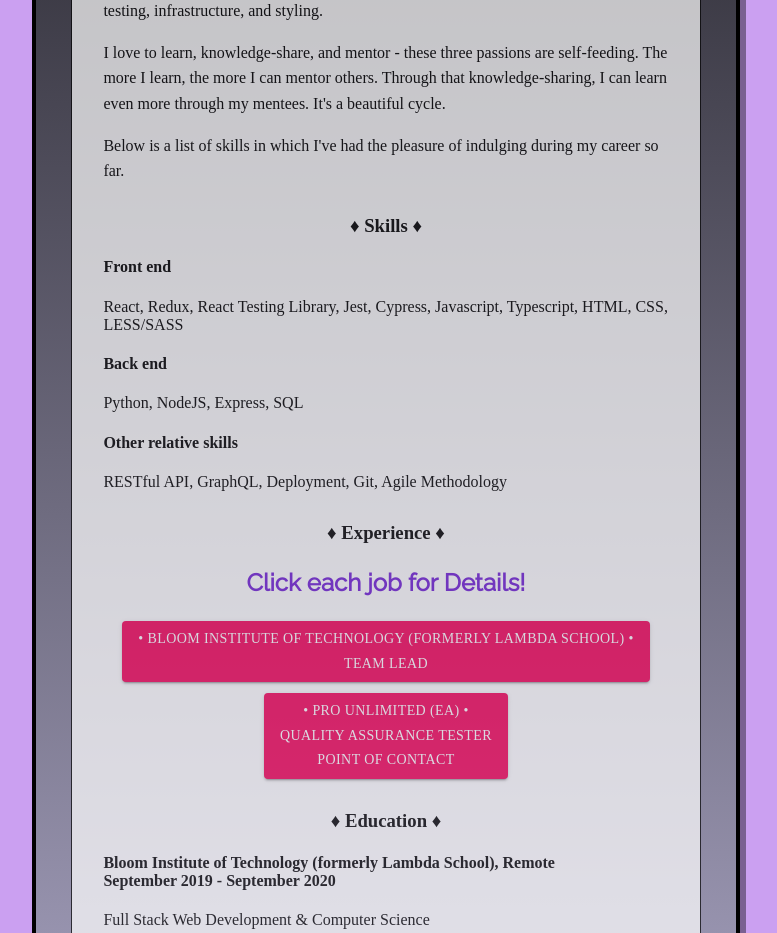
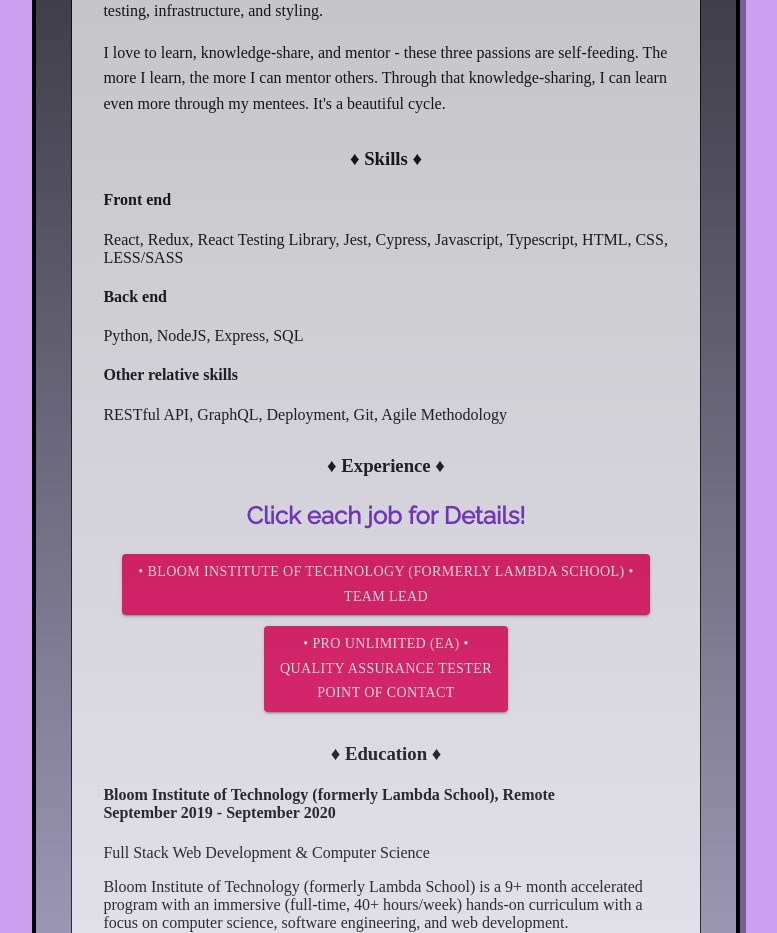
Before and after one commit to lyndsiWilliams/portfolio-2020, a React (Create React App) app in the folder portfolio/: page / in a window 1280 px wide. Shown: the part 980-1913 px from the top of the page, without its empty margins (254-1031 px from the left). Built offline with nearby package versions, Linux system fonts and the light colour scheme; a web font is replaced by a local one.

Commit message:
Rewording intro

```diff
--- a/portfolio/src/components/Home.js
+++ b/portfolio/src/components/Home.js
@@ -19,7 +19,6 @@
             <section className='intro-text' >
               <p>I am a front end-leaning full-stack software engineer. I have a passion for accessibility, testing, infrastructure, and styling.</p>
               <p>I love to learn, knowledge-share, and mentor - these three passions are self-feeding. The more I learn, the more I can mentor others. Through that knowledge-sharing, I can learn even more through my mentees. It's a beautiful cycle.</p>
-              <p>Below is a list of skills in which I've had the pleasure of indulging during my career so far.</p>
             </section>
             <section className='skills'>
               <h3>♦ Skills ♦</h3>
```
